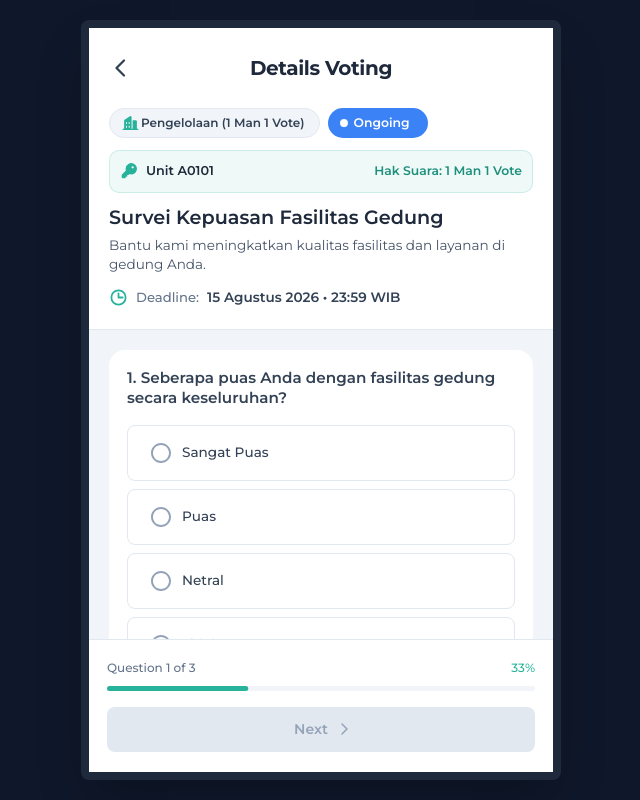
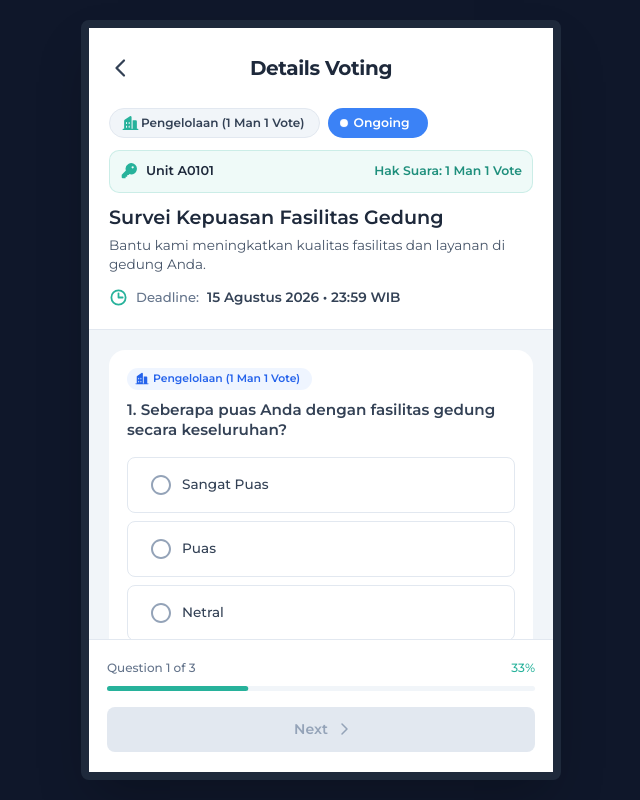
Before and after one commit to ProgrammerMuda/Quick-Voting-Mobile, a React (Vite) app: page / in a window 1280 px wide. Both pictures are taken after a click on the button "Vote Now". Shown: the whole page, without its empty margins (319-959 px from the left). Built offline with nearby package versions, Linux system fonts and the light colour scheme.

Commit message:
feat: add voting category badge to individual question cards

```diff
--- a/src/components/Poll/PollQuestion.jsx
+++ b/src/components/Poll/PollQuestion.jsx
@@ -9,7 +9,7 @@ import {
   FormHelperText,
   LinearProgress,
 } from '@mui/material';
-import { CheckCircle, ChartBar } from '@phosphor-icons/react';
+import { CheckCircle, ChartBar, Key, Buildings, House } from '@phosphor-icons/react';
 import { prelineColors } from '../../theme/theme';
 
 /**
@@ -75,6 +75,9 @@ export default function PollQuestion({
   // Compute live vote count breakdown for read-only recorded view
   const { totalVotes, optionsWithResults } = getQuestionResults(question);
 
+  const isNppCategory = question.votingCategory === 'KEPEMILIKAN' || question.mechanism === 'NPP';
+  const isPengelolaan = question.votingCategory === 'PENGELOLAAN';
+
   return (
     <Box
       id={`question-box-${question.id}`}
@@ -88,6 +91,46 @@ export default function PollQuestion({
         transition: 'all 0.2s ease',
       }}
     >
+      {/* Question Type Badge Header */}
+      <Box sx={{ display: 'flex', alignItems: 'center', justifyContent: 'space-between', mb: 1.25 }}>
+        <Chip
+          icon={
+            isNppCategory ? (
+              <Key size={14} color="#1e8f7c" weight="fill" />
+            ) : isPengelolaan ? (
+              <Buildings size={14} color="#2563eb" weight="fill" />
+            ) : (
+              <House size={14} color="#7c3aed" weight="fill" />
+            )
+          }
+          label={
+            isNppCategory
+              ? 'Kepemilikan (NPP)'
+              : isPengelolaan
+              ? 'Pengelolaan (1 Man 1 Vote)'
+              : 'Penghunian (1 Man 1 Vote)'
+          }
+          size="small"
+          sx={{
+            height: 22,
+            fontSize: '0.675rem',
+            fontWeight: 600,
+            backgroundColor: isNppCategory
+              ? 'rgba(39, 178, 155, 0.08)'
+              : isPengelolaan
+              ? 'rgba(59, 130, 246, 0.08)'
+              : 'rgba(139, 92, 246, 0.08)',
+            color: isNppCategory
+              ? '#1e8f7c'
+              : isPengelolaan
+              ? '#2563eb'
+              : '#7c3aed',
+            borderRadius: '100px',
+            px: 0.5,
+          }}
+        />
+      </Box>
+
       {/* Question Title */}
       <Typography
         variant="subtitle1"
```
